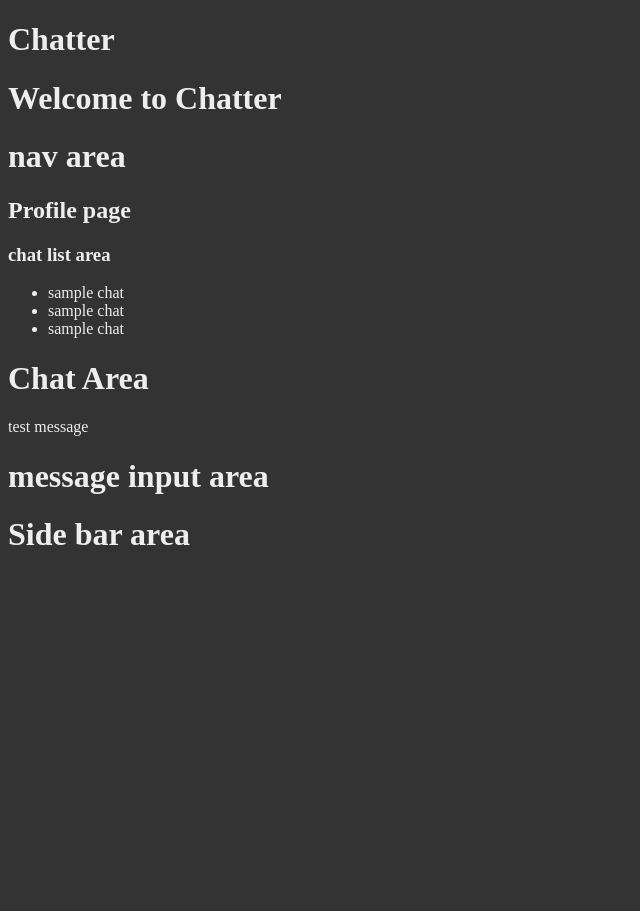
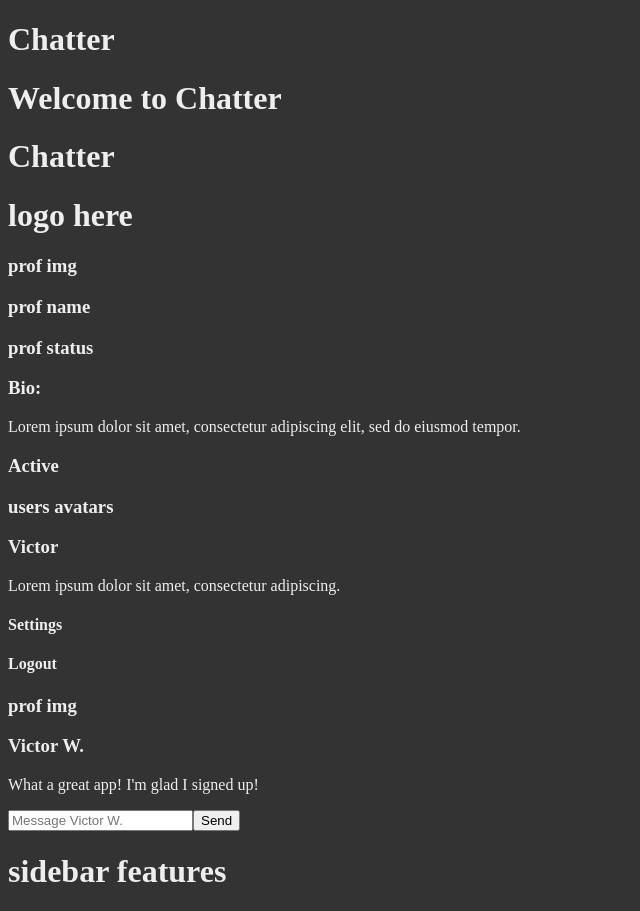
Before and after one commit to filipeqm94/client-project-4, a React (Create React App) app: page / in a window 1280 px wide. Shown: the whole page, without its empty margins (0-640 px from the left). Before the commit the page ends 800 px from the top, so only its background shows below. Built offline with nearby package versions, Linux system fonts and the light colour scheme; the HTML template or start-up script is replaced by a standard one.

Commit message:
added basic html and class names

```diff
--- a/src/Pages/ChatArea/Chat/index.js
+++ b/src/Pages/ChatArea/Chat/index.js
@@ -1,7 +1,7 @@
 function Chat() {
   return (
-    <div>
-      <p>test message</p>
+    <div className='chat-msg-container'>
+      <p className='chat-msg'>What a great app! I'm glad I signed up!</p>
     </div>
   );
 }
--- a/src/Pages/ChatArea/MessageBox/index.js
+++ b/src/Pages/ChatArea/MessageBox/index.js
@@ -1,7 +1,12 @@
 function MessageBox() {
   return (
-    <div>
-      <h1>message input area</h1>
+    <div className='msg-box-container'>
+      <div className='msg-box-form'>
+        <form>
+          <input className='msg-body' placeholder='Message Victor W.' />
+          <input type='submit' value='Send' />
+        </form>
+      </div>
     </div>
   );
 }
--- a/src/Pages/ChatArea/index.js
+++ b/src/Pages/ChatArea/index.js
@@ -3,10 +3,12 @@ import MessageBox from './MessageBox';
 
 function index() {
   return (
-    <div>
-      <h1>Chat Area</h1>
+    <div className='chat-area-container'>
+      <div className='chat-area-info'>
+        <h3>prof img</h3>
+        <h3>Victor W.</h3>
+      </div>
       <Chat />
-
       <MessageBox />
     </div>
   );
--- a/src/Pages/ChatList/index.js
+++ b/src/Pages/ChatList/index.js
@@ -1,12 +1,16 @@
 function ChatList() {
   return (
-    <div>
-      <h3>chat list area</h3>
-      <ul>
-        <li>sample chat</li>
-        <li>sample chat</li>
-        <li>sample chat</li>
-      </ul>
+    <div className='chatlist-container'>
+      <div className='chat-group'>
+        {/* ex: friends (saved users), active chats */}
+        <h3>Active</h3>
+        <div className='chat-preview'>
+          <h3>users avatars</h3>
+          <h3>Victor</h3>
+          {/* chat preview - truncated */}
+          <p>Lorem ipsum dolor sit amet, consectetur adipiscing.</p>
+        </div>
+      </div>
     </div>
   );
 }
--- a/src/Pages/Navbar/index.js
+++ b/src/Pages/Navbar/index.js
@@ -1,12 +1,17 @@
 import Profile from '../Profile';
 import ChatList from '../ChatList';
+import Options from '../Options';
 
 function index(props) {
   return (
-    <div>
-      <h1>nav area</h1>
+    <div className='nav-container'>
+      <div className='nav-top'>
+        <h1>Chatter</h1>
+        <h1>logo here</h1>
+      </div>
       <Profile />
       <ChatList />
+      <Options />
     </div>
   );
 }
--- a/src/Pages/Options/index.js
+++ b/src/Pages/Options/index.js
@@ -0,0 +1,10 @@
+function index(props) {
+  return (
+    <div className='options-container'>
+      <h4>Settings</h4>
+      <h4>Logout</h4>
+    </div>
+  );
+}
+
+export default index;
--- a/src/Pages/Profile/index.js
+++ b/src/Pages/Profile/index.js
@@ -1,11 +1,24 @@
-import React from 'react'
+import React from 'react';
 
 function Profile() {
   return (
-    <div>
-      <h2>Profile page</h2>
+    <div className='prof-container'>
+      <div className='prof-top'>
+        <h3>prof img</h3>
+        <div className='prof-info'>
+          <h3>prof name</h3>
+          <h3>prof status</h3>
+        </div>
+        <div className='prof-description'>
+          <h3>Bio:</h3>
+          <p>
+            Lorem ipsum dolor sit amet, consectetur adipiscing elit, sed do
+            eiusmod tempor.
+          </p>
+        </div>
+      </div>
     </div>
-  )
+  );
 }
 
-export default Profile
+export default Profile;
--- a/src/Pages/SideBar/index.js
+++ b/src/Pages/SideBar/index.js
@@ -1,7 +1,7 @@
 function index(props) {
   return (
-    <div>
-      <h1>Side bar area</h1>
+    <div className='sidebar-container'>
+      <h1>sidebar features</h1>
     </div>
   );
 }
```
